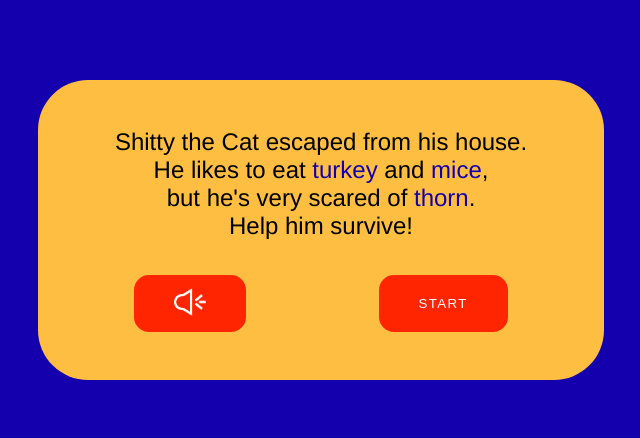
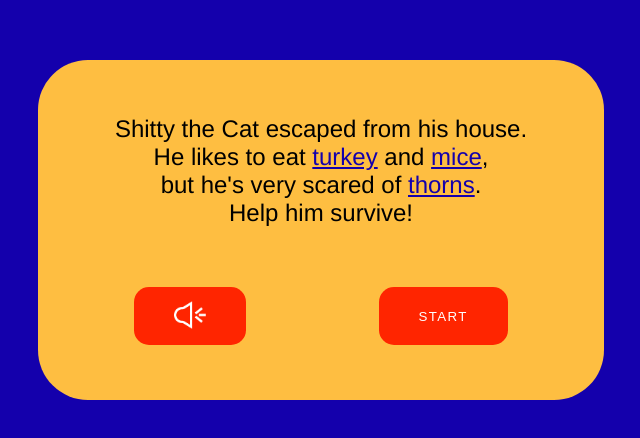
Before and after one commit to liubovpo/shitty-the-cat, a plain HTML site: page index.html in a window 1280 px wide. Shown: the part 178-616 px from the top of the page, without its empty margins (319-959 px from the left). Drawn offline with Linux system fonts and the light colour scheme.

Commit message:
instructions

```diff
--- a/index.html
+++ b/index.html
@@ -12,10 +12,9 @@
   </head>
   <body>
     <main>
-      <!-- #game-intro is initially shown on the game start screen -->
       <div id="game-intro">
         <div class = "text-window">
-            <p>Shitty the Cat escaped from his house.<br> He likes to eat <span class="text-selected">turkey</span> and <span class="text-selected">mice</span>,<br> but he's very scared of <span class="text-selected">thorn</span>.<br> Help him survive!</p>
+            <p>Shitty the Cat escaped from his house.<br> He likes to eat <span class="text-selected turkey">turkey</span> and <span class="text-selected mice">mice</span>,<br> but he's very scared of <span class="text-selected thorn">thorns</span>.<br> Help him survive!</p>
             <div class = "button-holder">
               <button class="button" id="audio-button"><img id="sound-icon" src="./images/sound-on.png" alt="sound"></button>
               <button class="button" id="start-button">Start</button>
--- a/js/game.js
+++ b/js/game.js
@@ -4,8 +4,6 @@ class Game {
         this.gameScreen = document.getElementById('game-screen')
         this.gameEndScreen = document.getElementById('game-end')
         this.player = new Player(this.gameScreen,7)
-        // this.food = new Food(this.gameScreen,100,10,"./images/mouse.png")
-        // this.obstacle = new Food(this.gameScreen,100,10,"./images/thorn.png")
         this.foodsArr =[]
         this.obstacleArr =[]
         this.animateId = 0
--- a/styles/style.css
+++ b/styles/style.css
@@ -39,7 +39,7 @@ p{
     flex-direction: column;
     justify-content: space-around;
     align-items: center;
-    padding: 30px;
+    padding: 50px 30px;
     text-align: center;
     border-radius: 50px;
     color:black;
@@ -78,7 +78,9 @@ p{
     cursor: pointer;
     transition: background-color 0.5s ease;
     letter-spacing: 0.1em;
+    margin-top: 50px;
 }
+
 .button:hover {
     background-color: #ff5416;
 }
@@ -97,6 +99,66 @@ p{
 }
 .text-selected{
   color: #1400ac;
+  text-decoration: underline;
+}
+
+.turkey,
+.mice,
+.thorn {
+  cursor: pointer;
+}
+
+.turkey::before,
+.mice::before {
+  content: "";
+  position: relative;
+  bottom: 100px;
+  left:-15px;
+  display: inline-block;
+  width: 200px;
+  height: 80px;
+  background-repeat: no-repeat;
+  background-size: contain;
+  margin-right: -200px;
+  margin-bottom: -80px;
+  opacity: 0;
+  transition: opacity 0.5s ease;
+}
+
+.thorn::before{
+  content: "";
+  position: relative;
+  top: 10px;
+  left:-15px;
+  display: inline-block;
+  width: 200px;
+  height: 80px;
+  background-repeat: no-repeat;
+  background-size: contain;
+  margin-right: -200px;
+  margin-bottom: -80px;
+  opacity: 0;
+  transition: opacity 0.3s ease;
+}
+
+
+.turkey::before {
+  background-image: url('../images/turkey-icon.png');
+}
+
+.mice::before {
+  background-image: url('../images/mice-icon.png');
+}
+
+.thorn::before {
+  background-image: url('../images/thorn-icon.png');
+}
+
+
+.turkey:hover::before,
+.mice:hover::before,
+.thorn:hover::before {
+  opacity: 1;
 }
 
 #game-screen {
```
Also changed, not shown: images/mice-icon.png (added), images/thorn-icon.png (added), images/turkey-icon.png (added), 2 other files.
